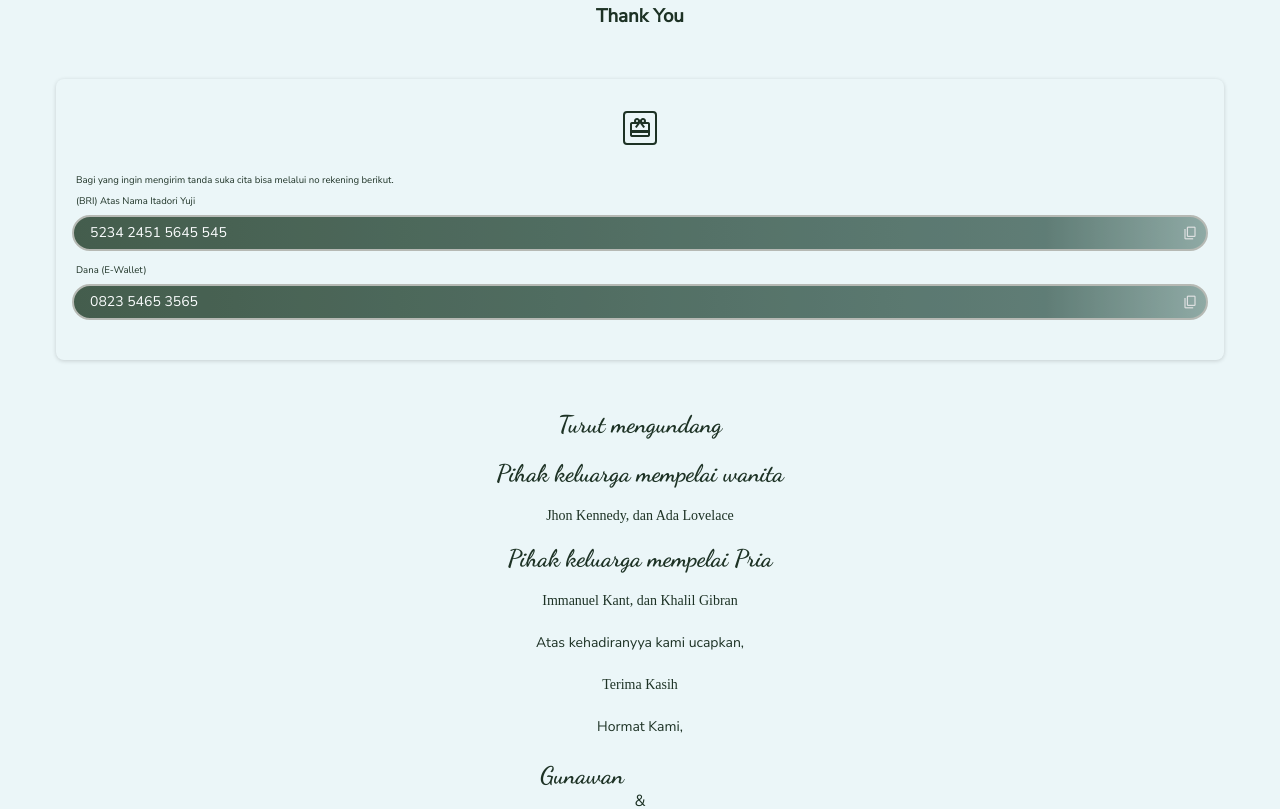
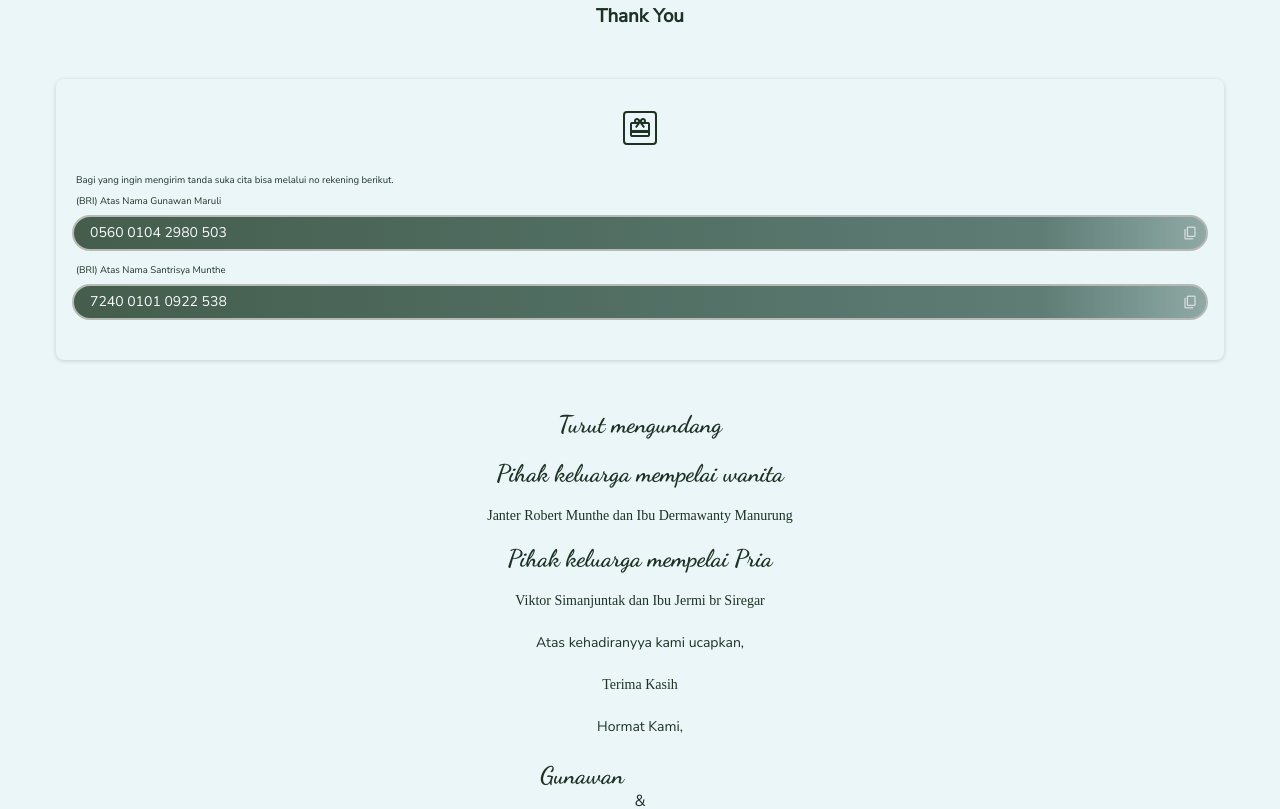
Before and after one commit to audyalvasyha/wedding.github.io, a plain HTML site: page index.html in a window 1280 px wide. Shown: the part 4264-5073 px from the top of the page. Drawn offline with nearby package versions, Linux system fonts and the light colour scheme; some icons are missing; a web font is replaced by a local one.

Commit message:
update data content

```diff
--- a/index.html
+++ b/index.html
@@ -181,15 +181,15 @@
             mempersatukan putra-putri kaami dalam suatu ikatan pernikahan Kudus"
           </p>
           <h2 class="mempelai" style="margin-top: 24px;font-size: 1.75rem;">Santrisya Munthe S.AB</h2>
-          <p class="parent">Putri ketiga Bpk. ... dan Ibu ... dengan</p>
+          <p class="parent">Putri dari Bapak Janter Robert Munthe dan Ibu Dermawanty Manurung dengan</p>
           <h2 class="mempelai" style="margin-top: 24px;font-size: 1.75rem;">Gunawan Maruli Simanjuntak</h2>
-          <p class="parent">Putri ketiga Bpk. ... dan Ibu ... dengan</p>
+          <p class="parent">Putra dari Bapak Viktor Simanjuntak dan Ibu Jermi br Siregar</p>
           <div class="detail-acara">
             <strong style="margin-top: 24px">Pemberkatan Nikah</strong>
             <span>Hari, Tanggal : Sabtu, 11 November 2023</span>
             <span>Pukul : 10.30 WIB</span>
             <span>Bertempat di Gereja HKBP Desa Maju 125</span>
-            <span>Jl. Desa Maju Dua 856H+WCF, Balai Makam, Kec. Mandau, Kabupaten Bengkalis, Riau 28983, Duri, Indonesia, Riau</span>
+            <span>Jl. Desa Maju Dua, Balai Makam, Kec. Mandau, Kabupaten Bengkalis, Riau 28983, Duri, Indonesia, Riau</span>
           </div>
           <div class="h-div"></div>
           <p>
@@ -225,16 +225,16 @@
               >Bagi yang ingin mengirim tanda suka cita bisa melalui no rekening
               berikut.</label
             >
-            <label>(BRI) Atas Nama Itadori Yuji</label>
+            <label>(BRI) Atas Nama Gunawan Maruli</label>
             <div class="payment">
-              <span class="number">5234 2451 5645 545</span>
+              <span class="number">0560 0104 2980 503</span>
               <div class="btn-copy">
                 <span class="material-symbols-outlined"> content_copy </span>
               </div>
             </div>
-            <label>Dana (E-Wallet)</label>
+            <label>(BRI) Atas Nama Santrisya Munthe</label>
             <div class="payment">
-              <span class="number">0823 5465 3565</span>
+              <span class="number">7240 0101 0922 538</span>
               <div class="btn-copy">
                 <span class="material-symbols-outlined"> content_copy </span>
               </div>
@@ -281,9 +281,9 @@
         <div class="special-invitation">
           <h2>Turut mengundang</h2>
           <h2>Pihak keluarga mempelai wanita</h2>
-          <p>Jhon Kennedy, dan Ada Lovelace</p>
+          <p>Janter Robert Munthe dan Ibu Dermawanty Manurung</p>
           <h2>Pihak keluarga mempelai Pria</h2>
-          <p>Immanuel Kant, dan Khalil Gibran</p>
+          <p>Viktor Simanjuntak dan Ibu Jermi br Siregar</p>
 
           <span>Atas kehadiranyya kami ucapkan,</span>
           <p>Terima Kasih</p>
```
